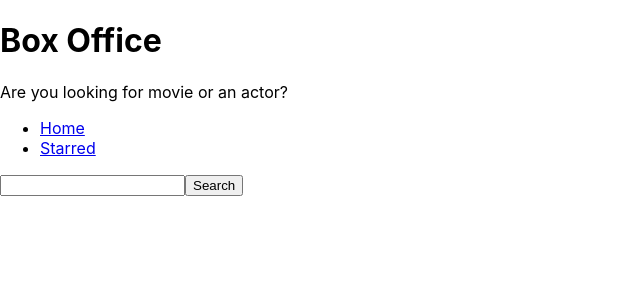
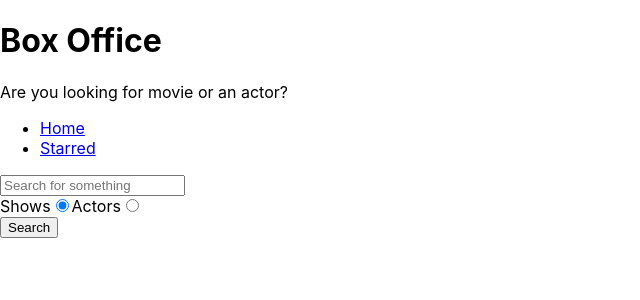
Before and after one commit to kk77777/Box-Office, a React (Create React App) app: page / in a window 1280 px wide. Shown: the top 300 px of the page, without its empty margins (0-640 px from the left). Built offline with nearby package versions, Linux system fonts and the light colour scheme.

Commit message:
added radio button to search for shows or search for actors

```diff
--- a/src/pages/Home.js
+++ b/src/pages/Home.js
@@ -5,9 +5,14 @@
 const Home = () => {
   const [input, setInput] = useState('');
   const [results, setResults] = useState(null);
+  const [searchOption, setSearchOption] = useState('shows');
+
+  const isShowsSearch = searchOption === 'shows';
 
   const onSearch = () => {
-    apiGet(`/search/shows?q=${input}`).then(result => setResults(result));
+    apiGet(`/search/${searchOption}?q=${input}`).then(result =>
+      setResults(result)
+    );
   };
 
   const onInputChange = e => {
@@ -20,18 +25,20 @@
     }
   };
 
+  const onRadioChange = e => {
+    setSearchOption(e.target.value);
+  };
+
   const renderResults = () => {
     if (results && results.length === 0) {
       return <div>No results found!</div>;
     }
     if (results && results.length > 0) {
-      return (
-        <div>
-          {results.map(item => (
-            <div key={item.show.id}>{item.show.name}</div>
-          ))}
-        </div>
-      );
+      return results[0].show
+        ? results.map(item => <div key={item.show.id}>{item.show.name}</div>)
+        : results.map(item => (
+            <div key={item.person.id}>{item.person.name}</div>
+          ));
     }
     return null;
   };
@@ -43,7 +50,30 @@
         onChange={onInputChange}
         onKeyDown={onKeyDown}
         value={input}
+        placeholder="Search for something"
       />
+      <div>
+        <label htmlFor="shows-search">
+          Shows
+          <input
+            id="shows-search"
+            type="radio"
+            value="shows"
+            checked={isShowsSearch}
+            onChange={onRadioChange}
+          />
+        </label>
+        <label htmlFor="actors-search">
+          Actors
+          <input
+            id="actors-search"
+            type="radio"
+            value="people"
+            checked={!isShowsSearch}
+            onChange={onRadioChange}
+          />
+        </label>
+      </div>
       <button type="button" onClick={onSearch}>
         Search
       </button>
```
